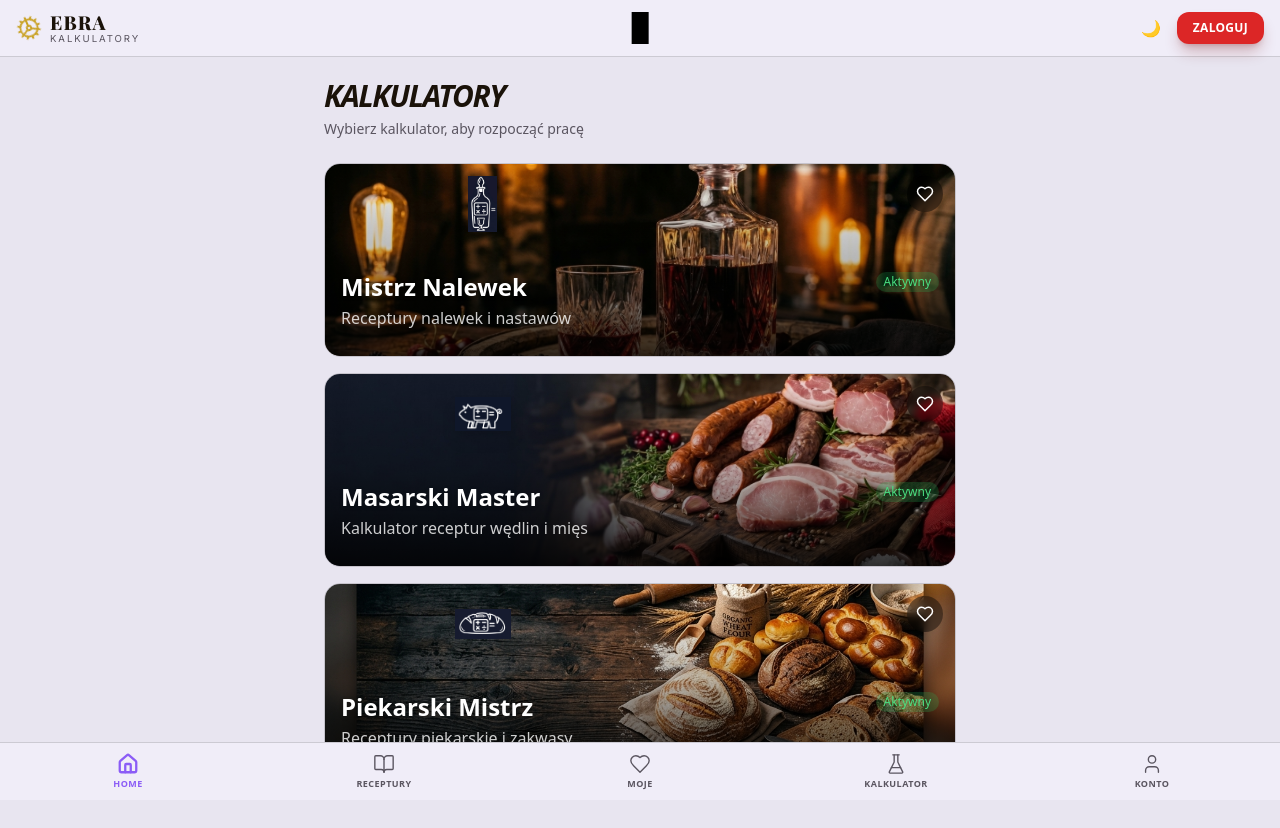
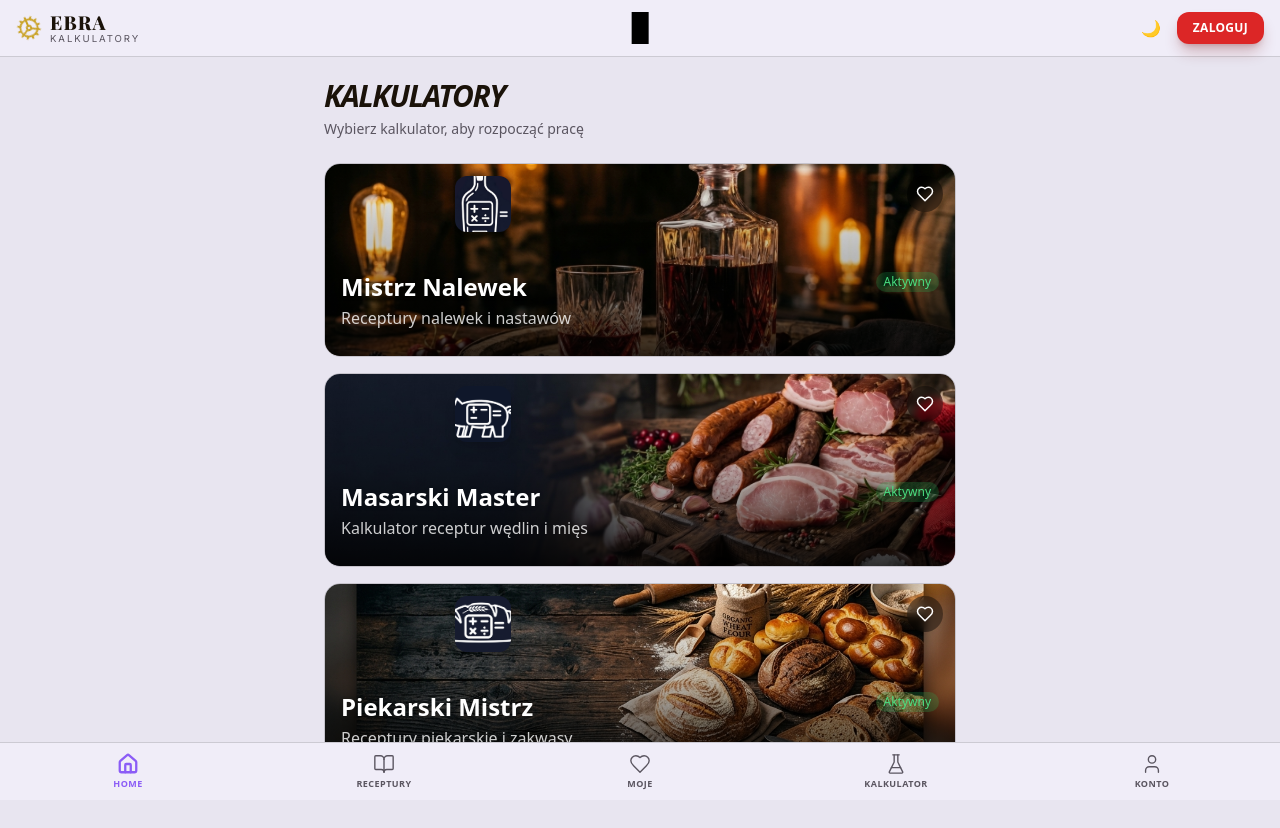
Before and after one commit to krzysiekgodek-ops/nalewki, a React (Vite) app: page / in a window 1280 px wide. Shown: the top 828 px of the page. Built offline with nearby package versions, Linux system fonts and the light colour scheme; no server answers; the database is empty; a web font is replaced by a local one.

Commit message:
poprawa loga górna belka

```diff
--- a/src/components/HomeScreen.jsx
+++ b/src/components/HomeScreen.jsx
@@ -85,12 +85,16 @@ const HomeScreen = ({ setActiveTab, ads }) => {
                 />
                 <div className="absolute inset-0 bg-gradient-to-t from-black/80 via-black/25 to-transparent" />
                 {/* Logo – góra, 1/4 od lewej krawędzi */}
-                <img
-                  src={calc.logo}
-                  alt=""
-                  className="absolute top-3 h-14 w-14 object-contain drop-shadow-lg"
+                <div
+                  className="absolute top-3 h-14 w-14 rounded-xl overflow-hidden shadow-lg"
                   style={{ left: '25%', transform: 'translateX(-50%)' }}
-                />
+                >
+                  <img
+                    src={calc.logo}
+                    alt=""
+                    className="h-full w-full object-cover"
+                  />
+                </div>
               </div>
               {/* Napis – 40px odstępu od dołu logo (logo kończy się na 68px → tekst od 108px) */}
               <div className="absolute left-0 right-0 px-4 flex items-start justify-between" style={{ top: '108px' }}>
```
